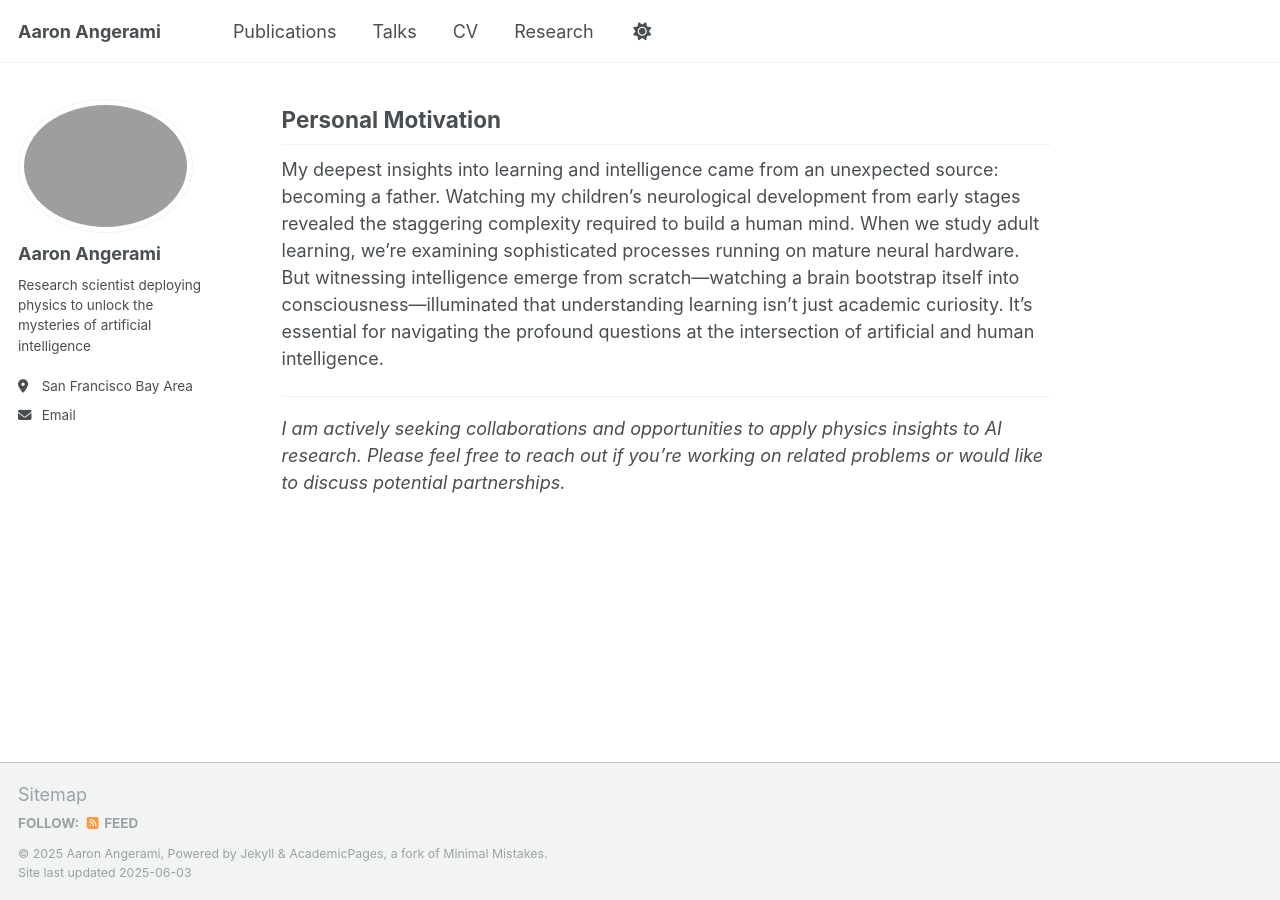
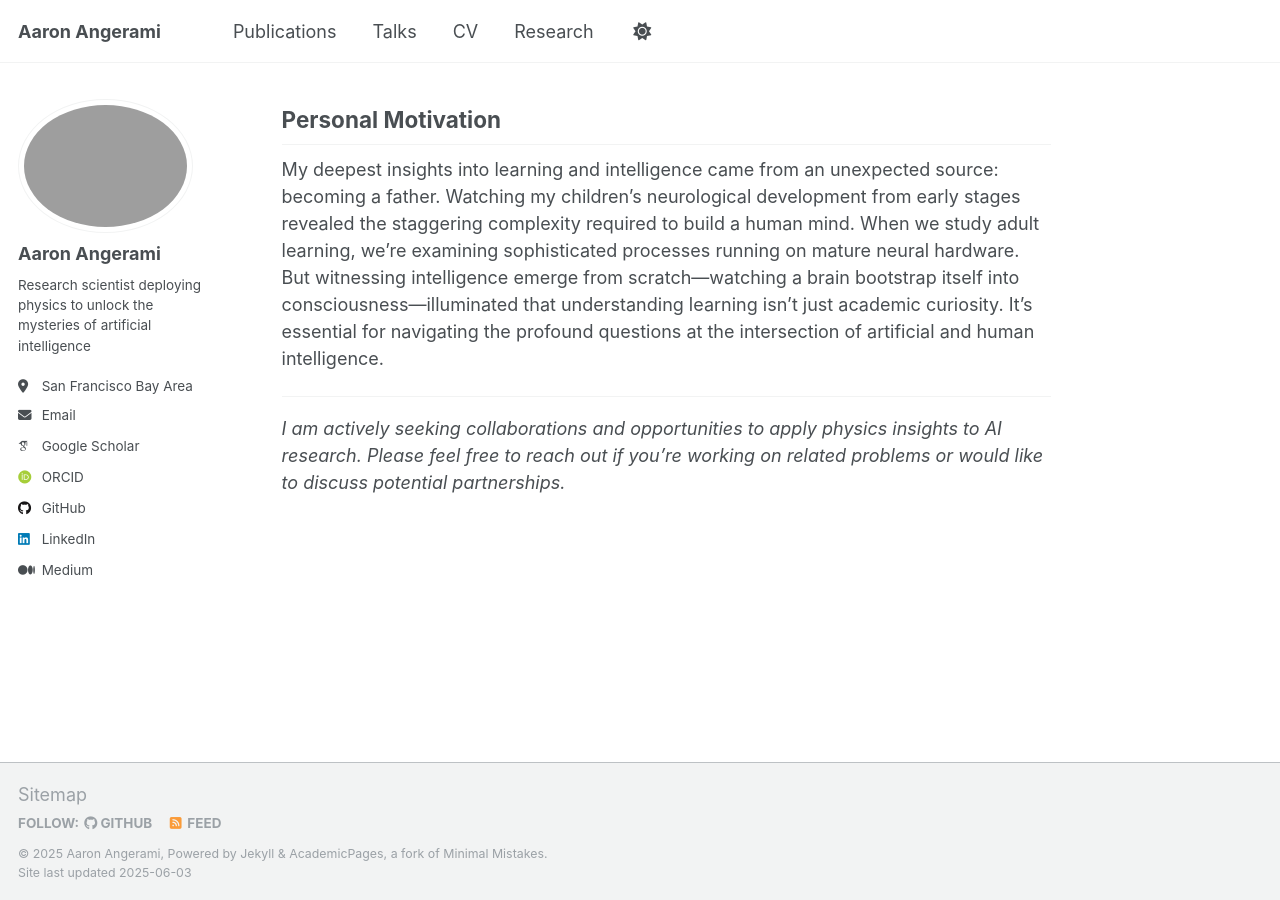
Before and after one commit to angerami/angerami.github.io, a Jekyll site: the page built from _pages/about.md, in a window 1280 px wide and 900 px high, scrolled down 939 px. Built offline with Jekyll 4.4.1, drawn with Linux system fonts in a browser that asks for light colours; some web fonts are replaced; part of the change alters nothing that is shown.

Commit message:
fixing navi

```diff
--- a/_config.yml
+++ b/_config.yml
@@ -23,22 +23,11 @@ author:
   bio: "Research scientist deploying physics to unlock the mysteries of artificial intelligence"
   location: "San Francisco Bay Area"
   email: "aaron.angerami@gmail.com"
-  links:
-    - label: "GitHub"
-      icon: "fab fa-fw fa-github"
-      url: "https://github.com/angerami"
-    - label: "LinkedIn"
-      icon: "fab fa-fw fa-linkedin"
-      url: "http://www.linkedin.com/in/aaron-angerami"
-    - label: "Google Scholar"
-      icon: "fas fa-fw fa-graduation-cap"
-      url: "https://scholar.google.com/citations?user=8EqJb6kAAAAJ&hl=en"
-    - label: "ORCID"
-      icon: "fab fa-fw fa-orcid"
-      url: "https://orcid.org/0000-0001-7834-8750"
-    - label: "Medium"
-      icon: "fab fa-fw fa-medium"
-      url: "https://medium.com/@your-handle"
+  github: "https://github.com/angerami"
+  linkedin: "http://www.linkedin.com/in/aaron-angerami"
+  googlescholar: "https://scholar.google.com/citations?user=8EqJb6kAAAAJ&hl=en"
+  orcid: "https://orcid.org/0000-0001-7834-8750"
+  medium: "https://medium.com/@aaron.angerami"
 
 publication_category:
   books:
```
